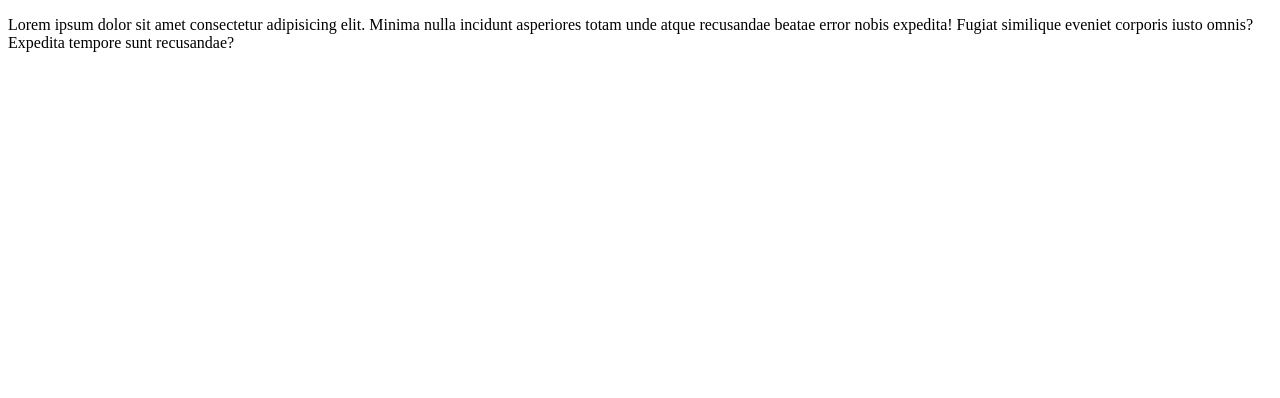
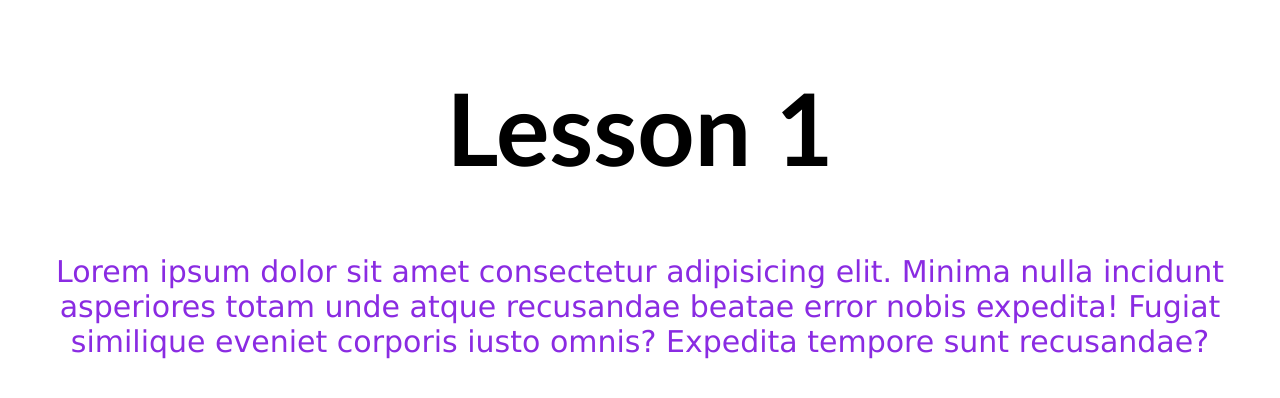
Before and after one commit to nahn2006/bezb, a plain HTML site: page index.html in a window 1280 px wide. Drawn offline with Linux system fonts and the light colour scheme.

Commit message:
Написал блоки объявлений css для заголовка и текста

```diff
--- a/index.html
+++ b/index.html
@@ -5,8 +5,10 @@
     <meta name="viewport" content="width=device-width, initial-scale=1.0">
     <meta http-equiv="X-UA-Compatible" content="ie=edge">
     <title>Document</title>
+    <link rel="stylesheet" href="style.css">
 </head>
 <body>
+    <h1>Lesson 1</h1>
     <p>
         Lorem ipsum dolor sit amet consectetur adipisicing elit. Minima nulla incidunt asperiores totam unde atque recusandae beatae error nobis expedita! Fugiat similique eveniet corporis iusto omnis? Expedita tempore sunt recusandae?
     </p>
--- /dev/null
+++ b/style.css
@@ -0,0 +1,13 @@
+p {
+    color: blueviolet;
+    font-size: 30px;
+    font-family: 'Lucida Sans', 'Lucida Sans Regular', 'Lucida Grande', 'Lucida Sans Unicode', Geneva, Verdana, sans-serif;
+    text-align: center;
+
+}
+h1 {
+    color: black;
+    text-align: center;
+    font-family: 'Gill Sans', 'Gill Sans MT', Calibri, 'Trebuchet MS', sans-serif;
+    font-size: 100px;
+}
```
